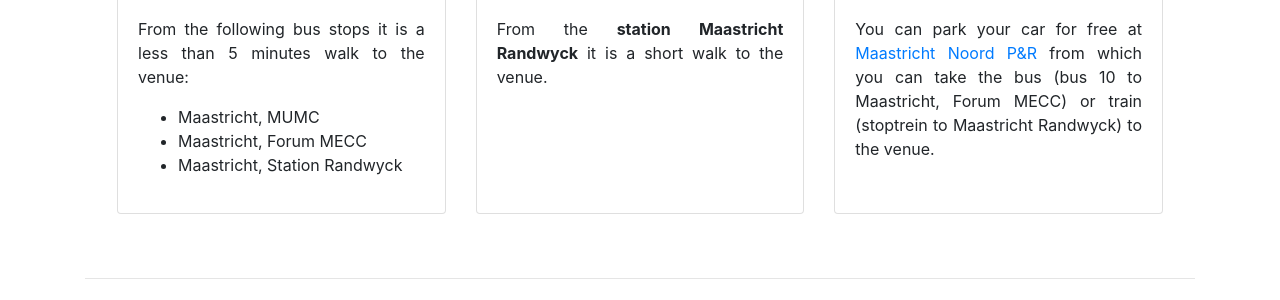
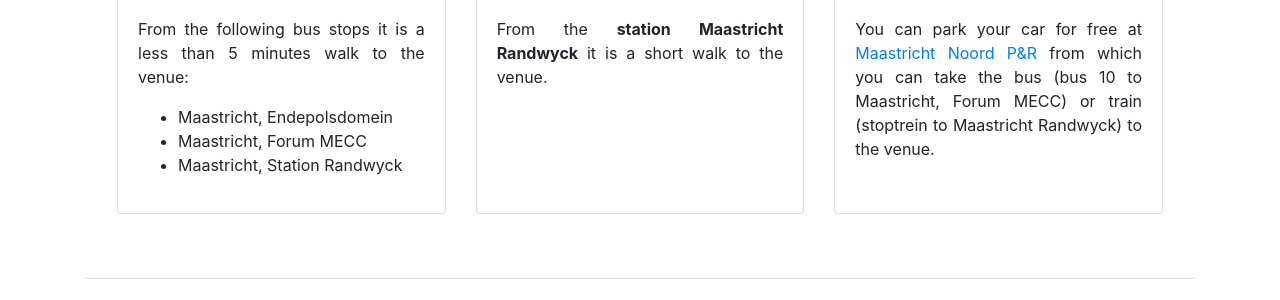
Before and after one commit to bytemal/bytemal-2024, a Jekyll site: the page built from _pages/venue.md, in a window 1280 px wide. Shown: the part 1570-1870 px from the top of the page. Built offline with Jekyll 4.4.1, drawn with Linux system fonts in a browser that asks for light colours; nearby versions of some CDN libraries.

Commit message:
Update venue.md

```diff
--- a/_pages/venue.md
+++ b/_pages/venue.md
@@ -31,7 +31,7 @@
       <h5 class="card-title">Bus</h5>
       <p class="card-text" style = "text-align: justify"> From the following bus stops it is a less than 5 minutes walk to the venue:
 	      <ul style = "text-align: left">
-		      <li>Maastricht, MUMC</li>
+		      <li>Maastricht, Endepolsdomein</li>
 		      <li>Maastricht, Forum MECC</li>
 		      <li>Maastricht, Station Randwyck</li>
 
```
